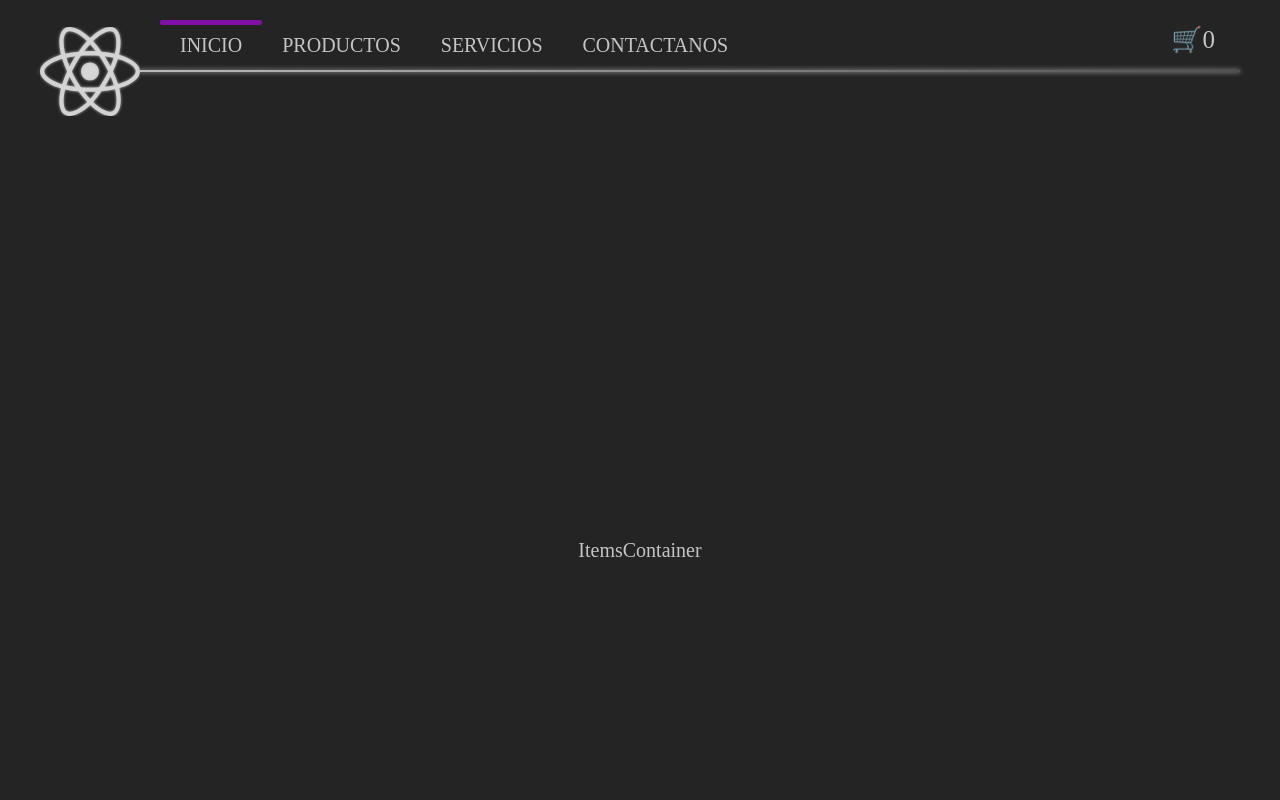
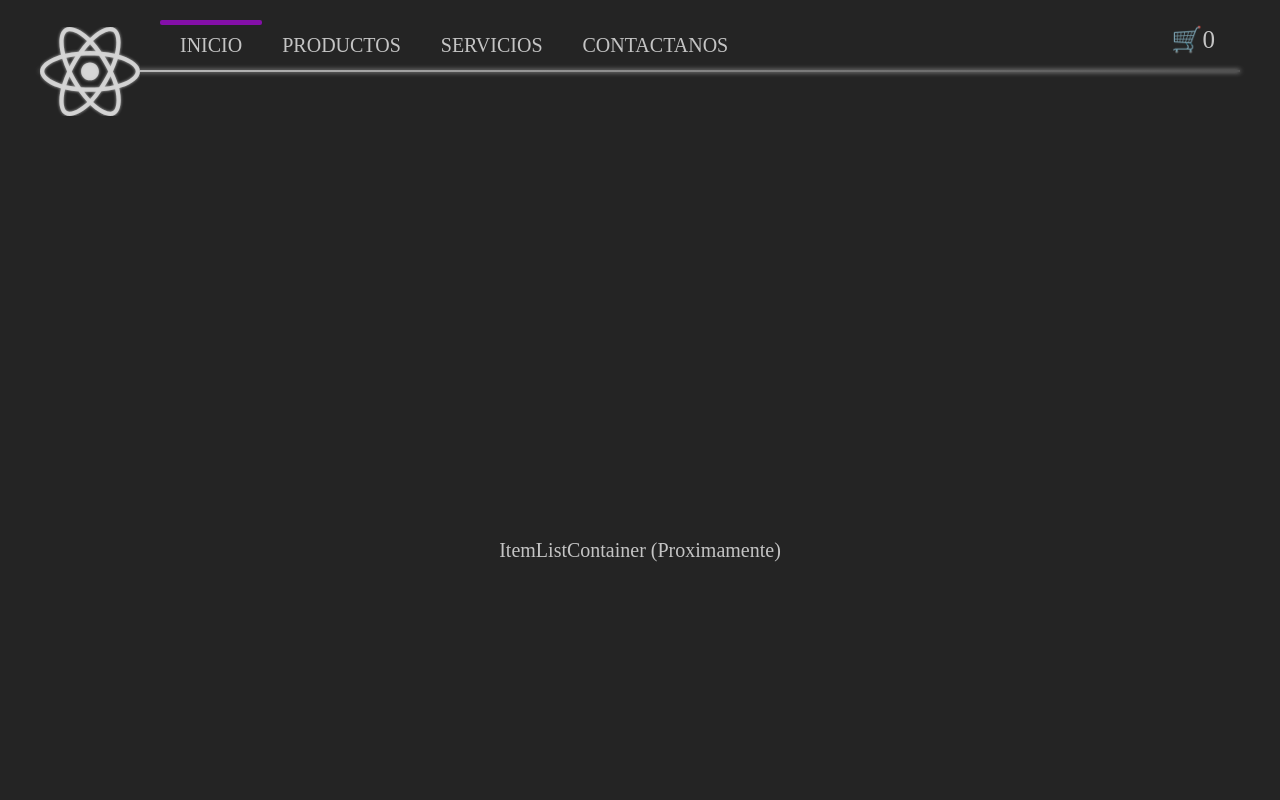
Before and after one commit to martinlozzano/E-Commerce-React-Project, a React (Vite) app: page / in a window 1280 px wide. Shown: the top 800 px of the page. Built offline with nearby package versions, Linux system fonts and the light colour scheme.

Commit message:
Se cambió el nombre del componente 'ItemsContainer' a 'ItemListContainer' y además se agregó la prop greeting a dicho componente

```diff
--- a/src/App.jsx
+++ b/src/App.jsx
@@ -3,15 +3,14 @@ import './css/main.css'
 
 import {Footer} from './components/Footer'
 import {Header} from './components/header/Header'
-import {ItemsContainer} from './components/ItemsContainer'
-
+import {ItemListContainer} from './components/ItemListContainer'
 
 function App() {
 
   return (
     <>
       <Header />
-      <ItemsContainer/>
+      <ItemListContainer greeting={"ItemListContainer (Proximamente)"} />
       <Footer />
     </>
   )
--- /dev/null
+++ b/src/components/ItemListContainer.jsx
@@ -0,0 +1,7 @@
+import React from 'react'
+
+export function ItemListContainer({greeting}) {
+  return (
+    <div className='item-container'>{greeting}</div>
+  )
+}
--- a/src/components/ItemsContainer.jsx
+++ /dev/null
@@ -1,7 +0,0 @@
-import React from 'react'
-
-export function ItemsContainer() {
-  return (
-    <div className='item-container'>ItemsContainer</div>
-  )
-}
```
